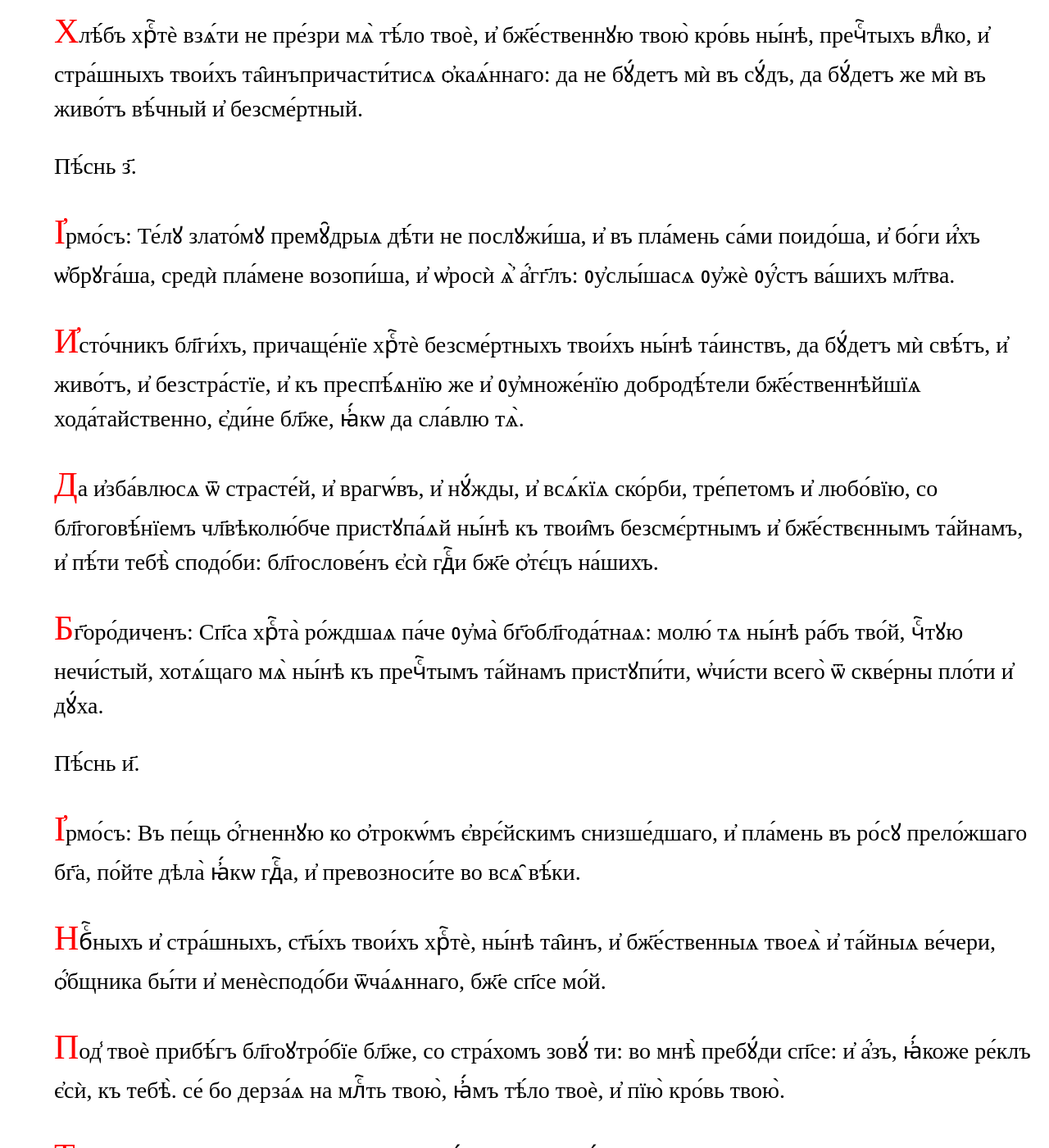
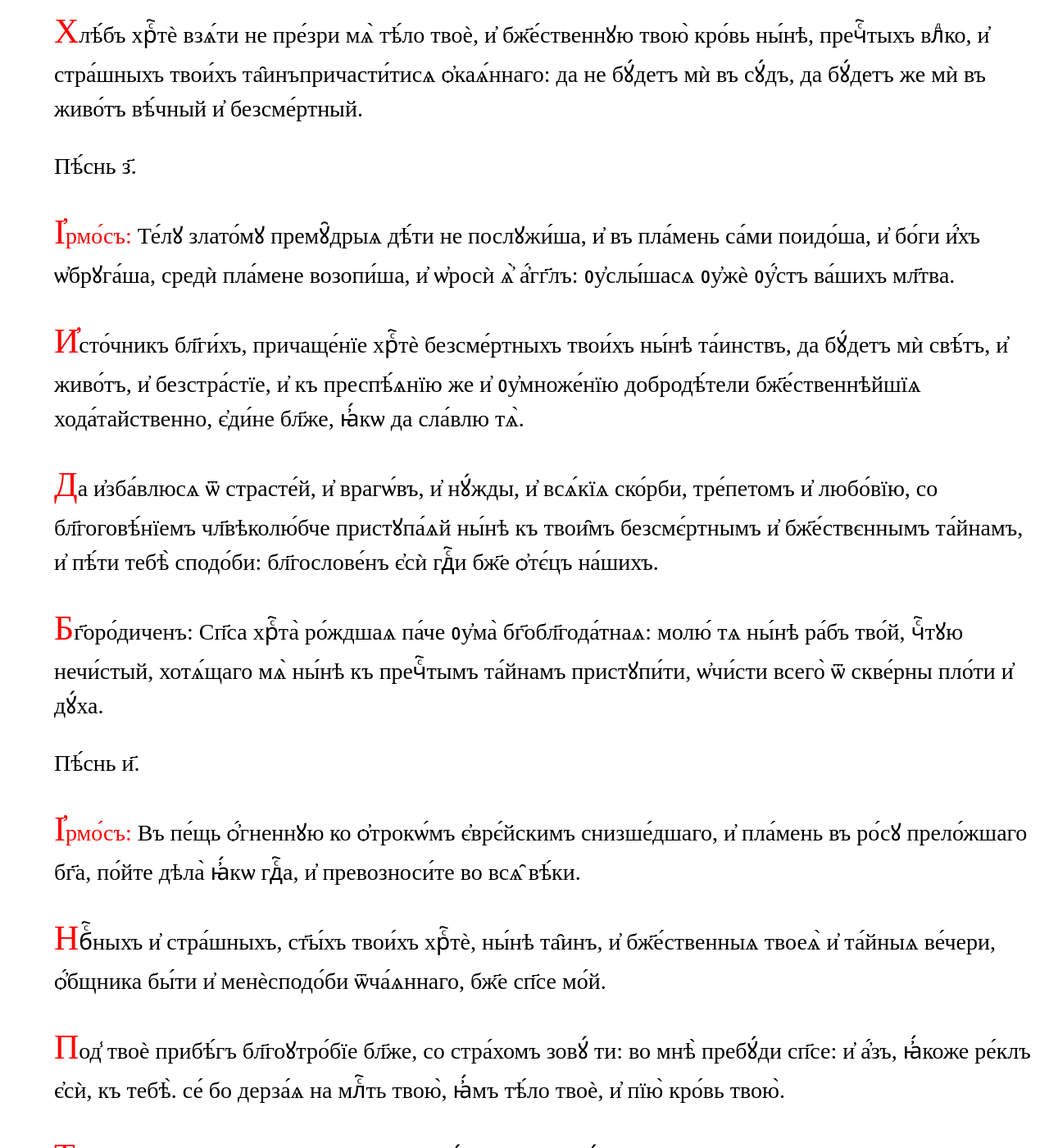
Before and after one commit to markjville/markjville.github.io, a Jekyll site: the page docs/последование-ко-причастию.html, which Jekyll copies as it is, in a window 1280 px wide and 1400 px high, scrolled down 5657 px. Shown: the whole window at 82% size. Built offline with Jekyll 4.4.1, drawn with Linux system fonts in a browser that asks for light colours; some web fonts are replaced; comment, search, counter and statistics services are not loaded; some of the changed text lies outside the part shown.

Commit message:
Update последование-ко-причастию.html

```diff
--- a/docs/последование-ко-причастию.html
+++ b/docs/последование-ко-причастию.html
@@ -112,7 +112,7 @@ p::first-letter {
 сподо́би недосто́йнаго, со стра́хомъ вкꙋси́ти сегѡ̀, и҆ жи́вꙋ бы́ти.</p>
 
 Пѣ́снь д҃.
-<p>І҆рмо́съ: Прише́лъ є҆сѝ ѿ дв҃ы не хода́тай, ни а҆́гг҃лъ, но са́мъ гдⷭ҇и
+<p><span style="color: red;">І҆рмо́съ: </span>Прише́лъ є҆сѝ ѿ дв҃ы не хода́тай, ни а҆́гг҃лъ, но са́мъ гдⷭ҇и
 вопло́щьсѧ, и҆ сп҃слъ є҆сѝ всего́ мѧ человѣ́ка. тѣ́мъ зовꙋ́ ти:
 сла́ва си́лѣ твое́й гдⷭ҇и.</p>
 
@@ -129,7 +129,7 @@ p::first-letter {
 прїе́мь ᲂу҆́мнаго би́сера, ѡ҆сщ҃ꙋ́сѧ.</p>
 
 Пѣ́снь є҃.
-<p>І҆рмо́съ: Свѣ́та пода́телю и҆ вѣкѡ́въ тво́рче гдⷭ҇и, во свѣ́тѣтвои́хъ повелѣ́нїй наста́ви на́съ: ра́звѣ бо тебѐ и҆но́гѡ бг҃а не
+<p><span style="color: red;">І҆рмо́съ: </span> Свѣ́та пода́телю и҆ вѣкѡ́въ тво́рче гдⷭ҇и, во свѣ́тѣтвои́хъ повелѣ́нїй наста́ви на́съ: ра́звѣ бо тебѐ и҆но́гѡ бг҃а не
 зна́емъ.</p>
 
 <p>Ꙗ҆́коже предре́клъ є҆сѝ хрⷭ҇тѐ, да бꙋ́детъ ᲂу҆́бѡ хꙋдо́мꙋ рабꙋ̀ твоемꙋ̀,
@@ -145,7 +145,7 @@ p::first-letter {
 причащꙋ́сѧ сн҃а твоегѡ̀.</p>
 
 Пѣ́снь ѕ҃.
-<p>І҆рмо́съ: Въ бе́зднѣ грѣхо́внѣй валѧ́ѧсѧ, неизслѣ́днꙋю млⷭ҇рдїѧ
+<p><span style="color: red;">І҆рмо́съ: </span> Въ бе́зднѣ грѣхо́внѣй валѧ́ѧсѧ, неизслѣ́днꙋю млⷭ҇рдїѧ
 твоегѡ̀ призыва́ю бе́зднꙋ: ѿ тлѝ бж҃е мѧ̀ возведѝ.</p>
 
 <p>Оу҆́мъ, дꙋ́шꙋ и҆ се́рдце ѡ҆ст҃ѝ сп҃се, и҆ тѣ́ло моѐ, и҆ сподо́би
@@ -165,7 +165,7 @@ p::first-letter {
 мѝ въ живо́тъ вѣ́чный и҆ безсме́ртный.</p>
 
 Пѣ́снь з҃.
-<p>І҆рмо́съ: Те́лꙋ злато́мꙋ премꙋ̑дрыѧ дѣ́ти не послꙋжи́ша, и҆ въ
+<p><span style="color: red;">І҆рмо́съ: </span> Те́лꙋ злато́мꙋ премꙋ̑дрыѧ дѣ́ти не послꙋжи́ша, и҆ въ
 пла́мень са́ми поидо́ша, и҆ бо́ги и҆́хъ ѡ҆брꙋга́ша, средѝ пла́мене
 возопи́ша, и҆ ѡ҆росѝ ѧ҆̀ а҆́гг҃лъ: ᲂу҆слы́шасѧ ᲂу҆жѐ ᲂу҆́стъ ва́шихъ
 мл҃тва.</p>
@@ -186,7 +186,7 @@ p::first-letter {
 и҆ дꙋ́ха.</p>
 
 Пѣ́снь и҃.
-<p>І҆рмо́съ: Въ пе́щь ѻ҆́гненнꙋю ко ѻ҆трокѡ́мъ є҆врє́йскимъ
+<p><span style="color: red;">І҆рмо́съ: </span> Въ пе́щь ѻ҆́гненнꙋю ко ѻ҆трокѡ́мъ є҆врє́йскимъ
 снизше́дшаго, и҆ пла́мень въ ро́сꙋ прело́жшаго бг҃а, по́йте дѣла̀
 ꙗ҆́кѡ гдⷭ҇а, и҆ превозноси́те во всѧ̑ вѣ́ки.</p>
 
@@ -203,7 +203,7 @@ p::first-letter {
 сотворѧ́юсѧ!</p>
 
 Пѣ́снь ѳ҃.
-<p>І҆рмо́съ: Безнача́льна роди́телѧ сн҃ъ, бг҃ъ и҆ гдⷭ҇ь, вопло́щьсѧ ѿ дв҃ы
+<p><span style="color: red;">І҆рмо́съ:</span> Безнача́льна роди́телѧ сн҃ъ, бг҃ъ и҆ гдⷭ҇ь, вопло́щьсѧ ѿ дв҃ы
 на́мъ ꙗ҆ви́сѧ, ѡ҆мрачє́ннаѧ просвѣти́ти, собра́ти расточє́ннаѧ.
 тѣ́мъ всепѣ́тꙋю бцⷣꙋ велича́емъ.</p>
 
```
